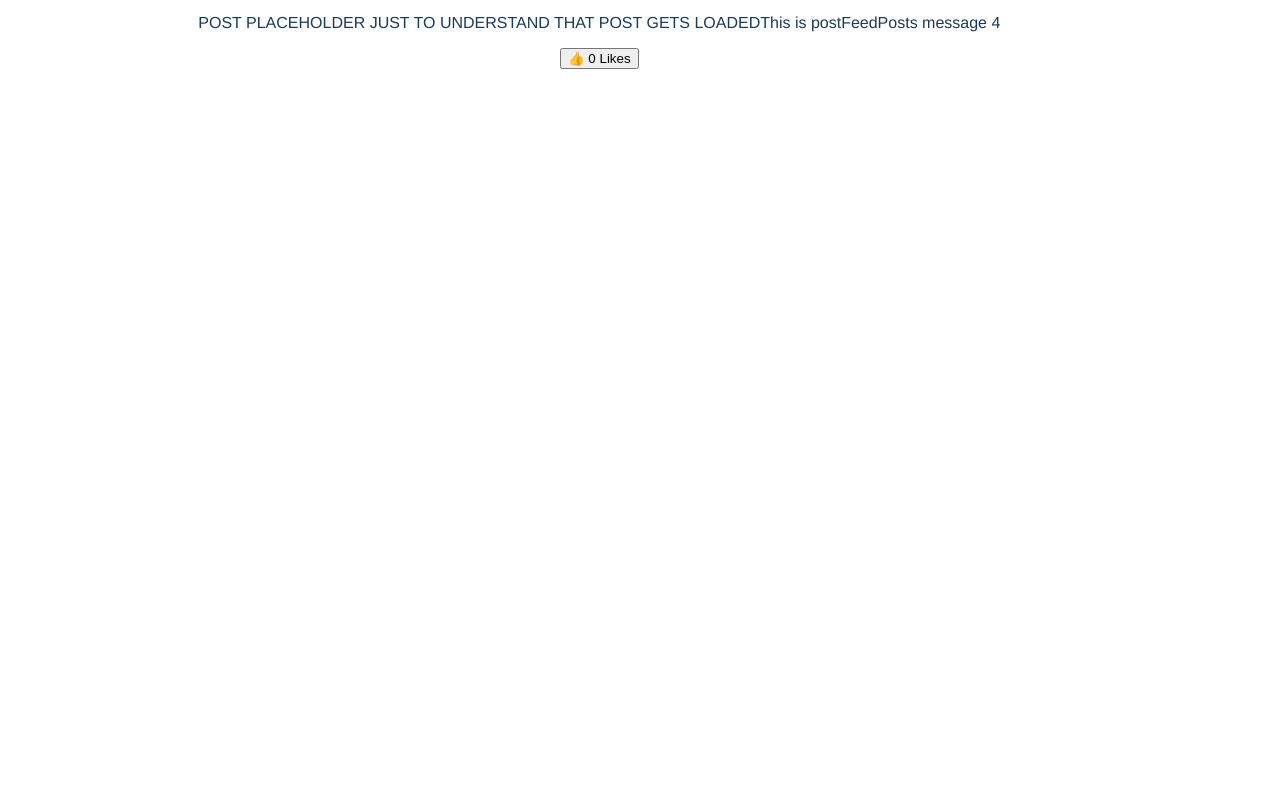
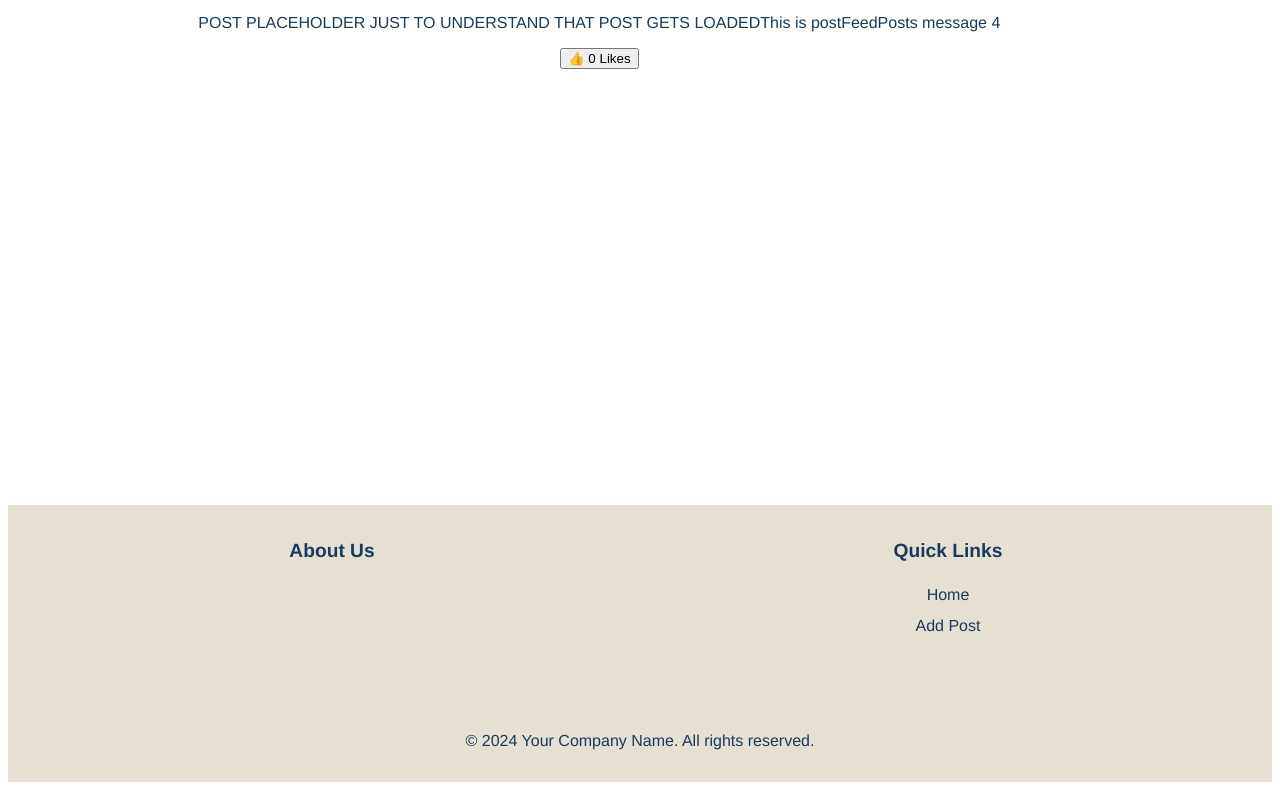
Before and after one commit to k6ivupuu/AUgroup, a Vue app: page / in a window 1280 px wide. Shown: the part 437-1227 px from the top of the page. Before the commit the page ends 950 px from the top, so only its background shows below. Built offline with nearby package versions, Linux system fonts and the light colour scheme.

Commit message:
Added a basic footer

```diff
--- a/src/App.vue
+++ b/src/App.vue
@@ -2,17 +2,20 @@
 
 <template>
   <div id="app">
-    <MainHeader />  <!-- Add the header here -->
-    <router-view></router-view>
+    <MainHeader/>
+    <router-view/>
+    <MainFooter/>
   </div>
 </template>
 
 <script>
 import MainHeader from "@/components/Header.vue";
+import MainFooter from "@/components/Footer.vue";
 
 export default {
   name: 'App',
   components: {
+    MainFooter,
     MainHeader
   }
 }
--- /dev/null
+++ b/src/components/Footer.vue
@@ -0,0 +1,85 @@
+<template>
+  <footer class="footer">
+    <div class="footer-content">
+      <div class="footer-section">
+        <h3>About Us</h3>
+      </div>
+      <div class="footer-section">
+        <h3>Quick Links</h3>
+        <ul>
+          <li><router-link to="/">Home</router-link></li>
+          <li><router-link to="/addPost">Add Post</router-link></li>
+        </ul>
+      </div>
+    </div>
+    <!-- Copyright Bar -->
+    <div class="copyright">
+      <p>&copy; {{ currentYear }} Your Company Name. All rights reserved.</p>
+    </div>
+  </footer>
+</template>
+
+<script>
+export default {
+  name: 'MainFooter',
+  computed: {
+    currentYear() {
+      return new Date().getFullYear();
+    }
+  }
+}
+</script>
+
+<style scoped>
+.footer {
+  background-color: var(--complement);
+  color: var(--main-dark);
+  padding: 1rem;
+  margin-top: auto;
+}
+
+.footer-content {
+  max-width: 1200px;
+  margin: 0 auto;
+  padding: 0 1rem;
+  display: grid;
+  grid-template-columns: repeat(auto-fit, minmax(250px, 1fr));
+  gap: 2rem;
+}
+
+h3 {
+  color: var(--main-dark);
+  margin-bottom: 1.5rem;
+  font-size: 1.2rem;
+}
+
+a {
+  color: var(--main-dark);
+  text-decoration: none;
+  transition: color 0.3s ease;
+}
+
+a:hover {
+  color: var(--opposite-dark);
+}
+
+.footer-section ul {
+  list-style: none;
+  padding: 0;
+}
+
+.footer-section ul li {
+  margin-bottom: 0.8rem;
+}
+
+.social-links {
+  margin-top: 1.5rem;
+}
+
+.copyright {
+  text-align: center;
+  padding-top: 2rem;
+  margin-top: 2rem;
+  border-top: 1px solid rgba(255, 255, 255, 0.1);
+}
+</style>
--- a/src/components/Header.vue
+++ b/src/components/Header.vue
@@ -2,7 +2,7 @@
   <header>
     <nav class="nav-container">
       <ul>
-        <li><a href="index.html">Home</a></li>
+        <li><a href="/">Home</a></li>
         <li><a href="addPost.html">Add Post</a></li>
       </ul>
       <div class="login-container">
```
